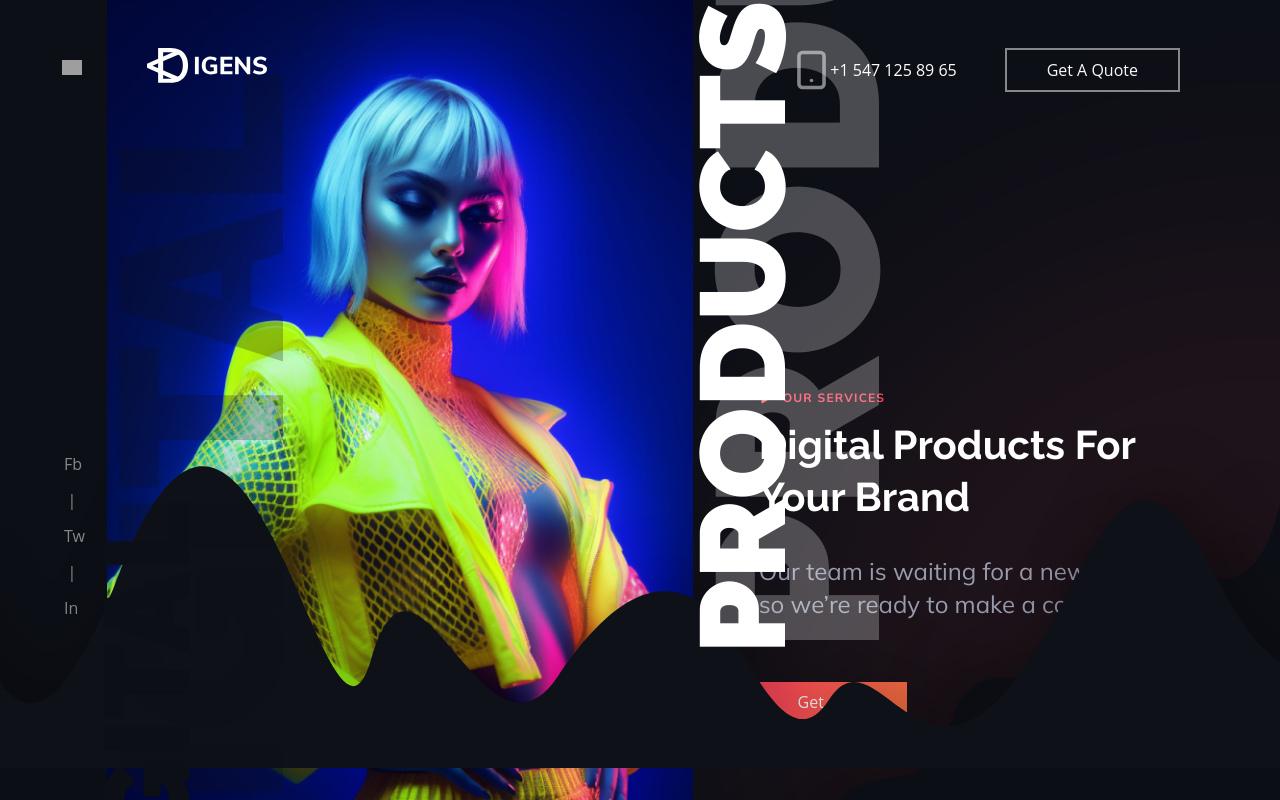
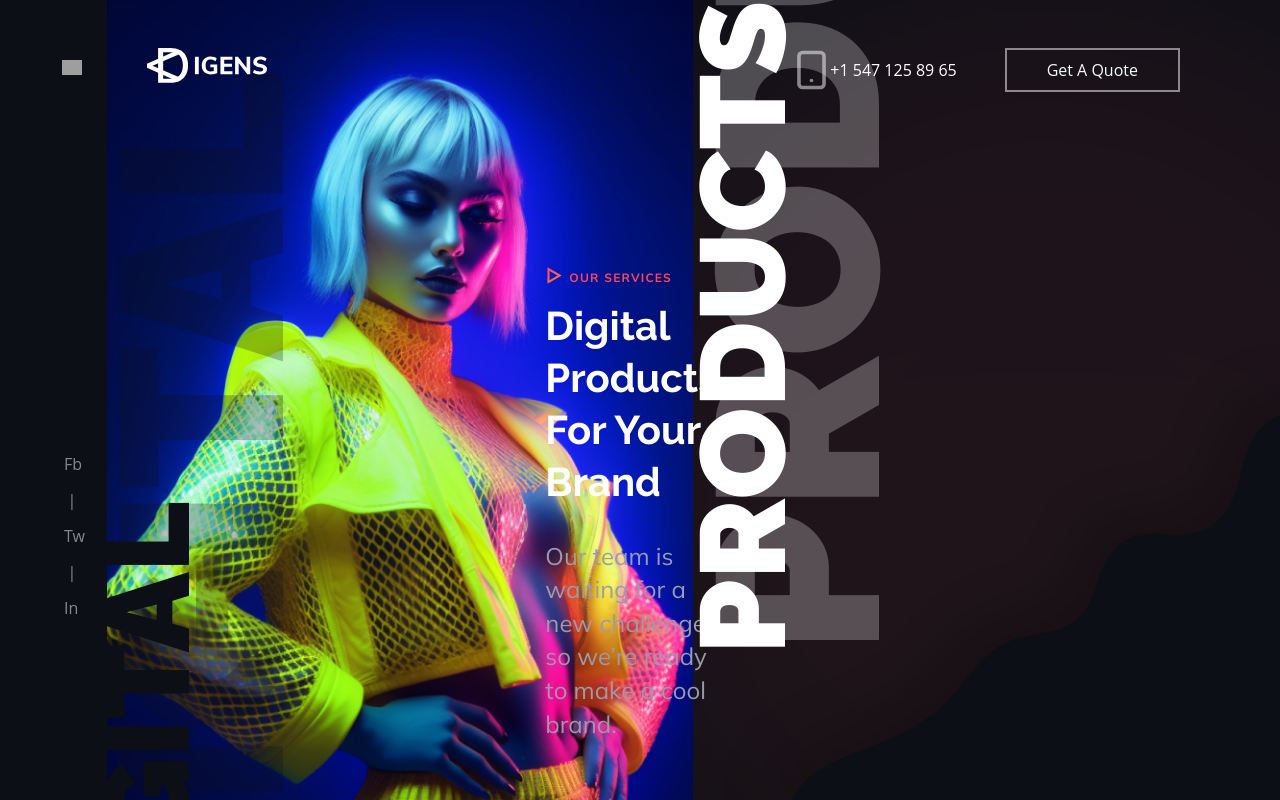
Before and after one commit to AnastasiiaSorina/html-css-markup, a React app: page / in a window 1280 px wide. Shown: the top 800 px of the page. Built offline with nearby package versions, Linux system fonts and the light colour scheme; grey boxes are pictures that could not be loaded; the HTML template or start-up script is replaced by a standard one.

Commit message:
GetInTouch

```diff
--- a/src/_styles/_blog-section.scss
+++ b/src/_styles/_blog-section.scss
@@ -48,6 +48,7 @@
   left: -10%;
   fill: #0f1118;
   filter: drop-shadow(20px -30px 70px 0 rgba(0, 0, 0, 0.2));
+  z-index: -3;
 }
 
 // Background spot
--- a/src/_styles/_get-in-touch.scss
+++ b/src/_styles/_get-in-touch.scss
@@ -1,6 +1,6 @@
 .get-in-touch {
-  margin: $size-unit * 36 0; // 144px 0
-  padding: 0 15%;
+  padding: $size-unit * 36 15%;
+  position: relative;
 
   h2 {
     @include h6-font;
--- a/src/_styles/_hero.scss
+++ b/src/_styles/_hero.scss
@@ -27,8 +27,7 @@
   }
 
   .background-spot {
-    @include background-spot-svg;
-    right: 0;
+    bottom: -260px;
   }
 
   // Background spot
--- a/src/_styles/_services-preview.scss
+++ b/src/_styles/_services-preview.scss
@@ -7,6 +7,14 @@
     flex-direction: row;
     padding: 30px;
     justify-content: space-between;
+
+    .background-spot {
+      bottom: -260px;
+      @include background-spot-svg;
+      width: 120%;
+      left: -10%;
+      z-index: -3;
+    }
   }
 }
 
--- a/src/components/home-page/ServicesPreview.tsx
+++ b/src/components/home-page/ServicesPreview.tsx
@@ -61,7 +61,7 @@ const ServicesPreview: FunctionComponent = () => {
         <img
           src={BackgroundSpot2}
           alt="site-decoration"
-          className="background-spot"
+          className="background-spot "
         />
       </Row>
     </Fragment>
```
Also changed, not shown: 1 other file (tests, documents, lock files or other folders).
